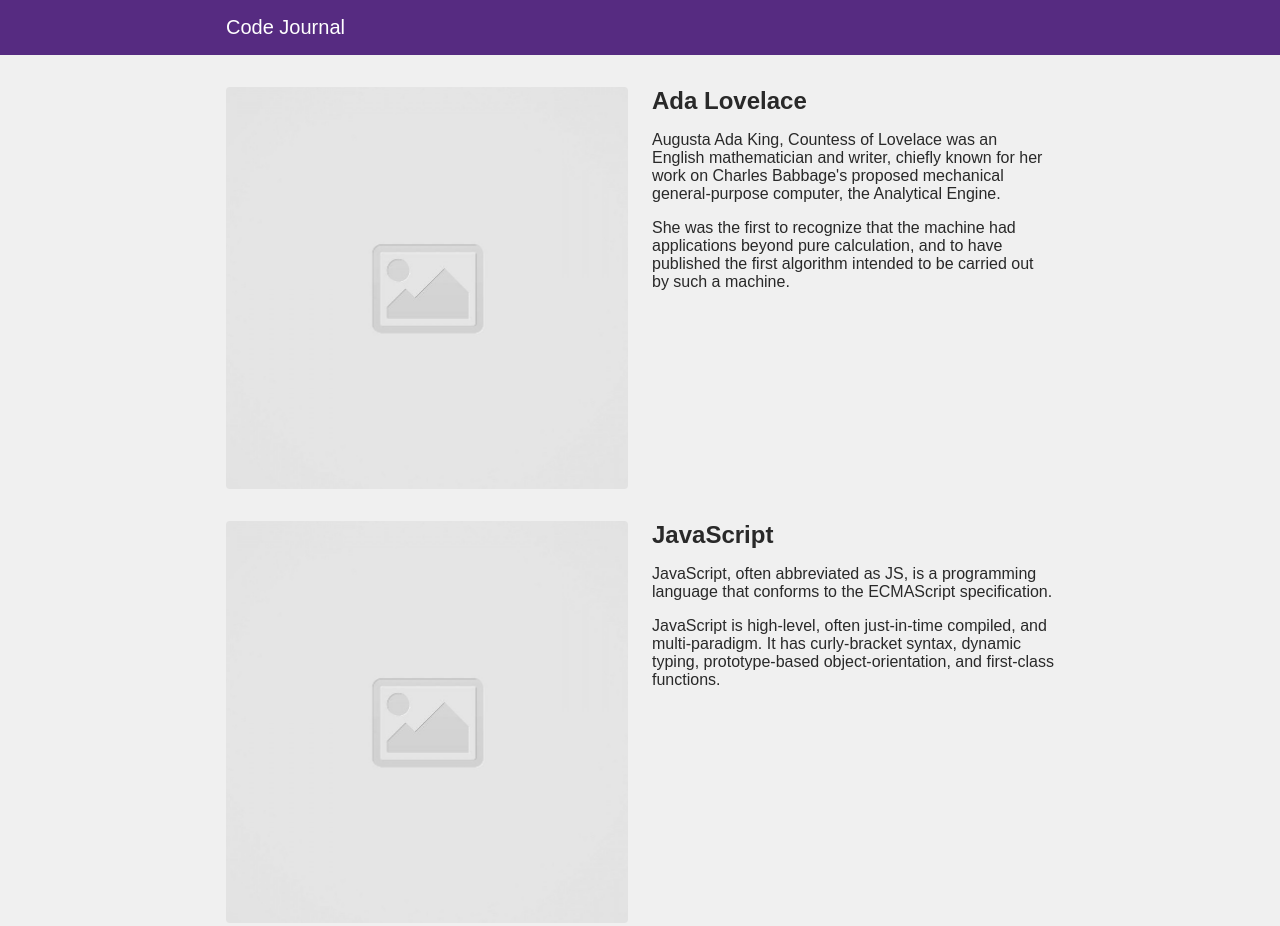
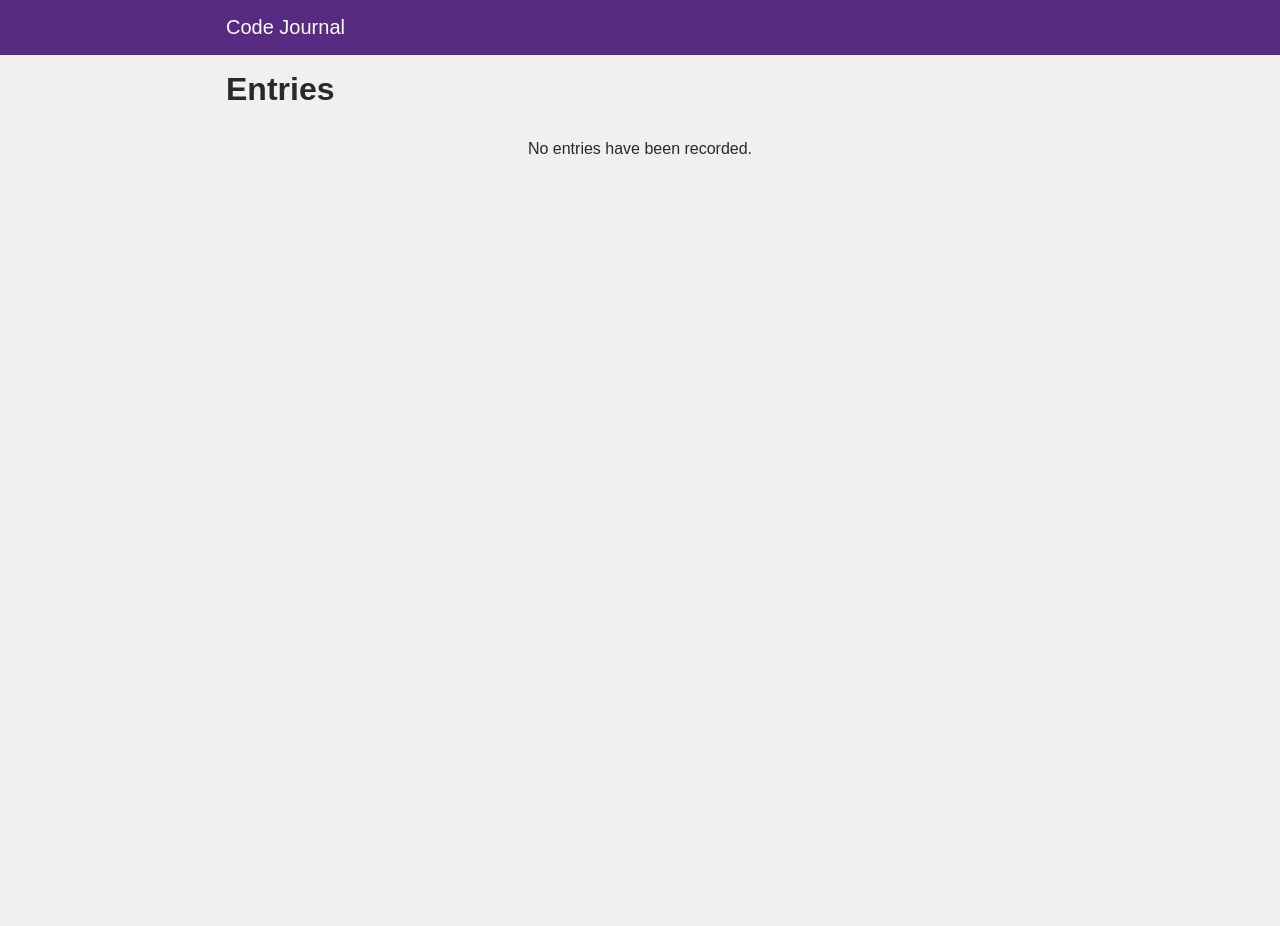
Before and after one commit to kyle-kettler/code-journal, a website: page index.html in a window 1280 px wide. After the commit the page ends 800 px from the top, so only its background shows below. Drawn offline with Linux system fonts and the light colour scheme; a web font is replaced by a local one.

Commit message:
Remove the example HTML entries from index.html once the user's entries are successfully being appended to the DOM on page load and replace them with a message indicating that no entries have been recorded which matches the figma. #2

```diff
--- a/css/styles.css
+++ b/css/styles.css
@@ -92,3 +92,10 @@ label {
   flex-wrap: wrap;
   row-gap: 2rem;
 }
+
+.no-entries {
+  list-style-type: none;
+  width: 100%;
+  text-align: center;
+  margin-top: 1rem;
+}
--- a/index.html
+++ b/index.html
@@ -66,27 +66,16 @@
         </div>
       </form>
     </div>
+
     <div data-view="entries" >
+      <div class="row">
+        <div class="col-full">
+          <h1>Entries</h1>
+        </div>
+      </div>
       <ul id="entries-list" class="entries-list">
-        <li class="row">
-          <div class="entry-col">
-            <img src="images/placeholder-image-square.jpg" class="entry-img" alt="entry-image">
-          </div>
-          <div class="entry-col">
-            <h2>Ada Lovelace</h2>
-            <p>Augusta Ada King, Countess of Lovelace was an English mathematician and writer, chiefly known for her work on Charles Babbage's proposed mechanical general-purpose computer, the Analytical Engine.</p>
-            <p>She was the first to recognize that the machine had applications beyond pure calculation, and to have published the first algorithm intended to be carried out by such a machine.</p>
-          </div>
-        </li>
-        <li class="row">
-          <div class="entry-col">
-            <img src="images/placeholder-image-square.jpg" class="entry-img" alt="entry-image">
-          </div>
-          <div class="entry-col">
-            <h2>JavaScript</h2>
-            <p>JavaScript, often abbreviated as JS, is a programming language that conforms to the ECMAScript specification.</p>
-            <p>JavaScript is high-level, often just-in-time compiled, and multi-paradigm. It has curly-bracket syntax, dynamic typing, prototype-based object-orientation, and first-class functions.</p>
-          </div>
+        <li class="no-entries">
+          <p>No entries have been recorded.</p>
         </li>
       </ul>
     </div>
```
